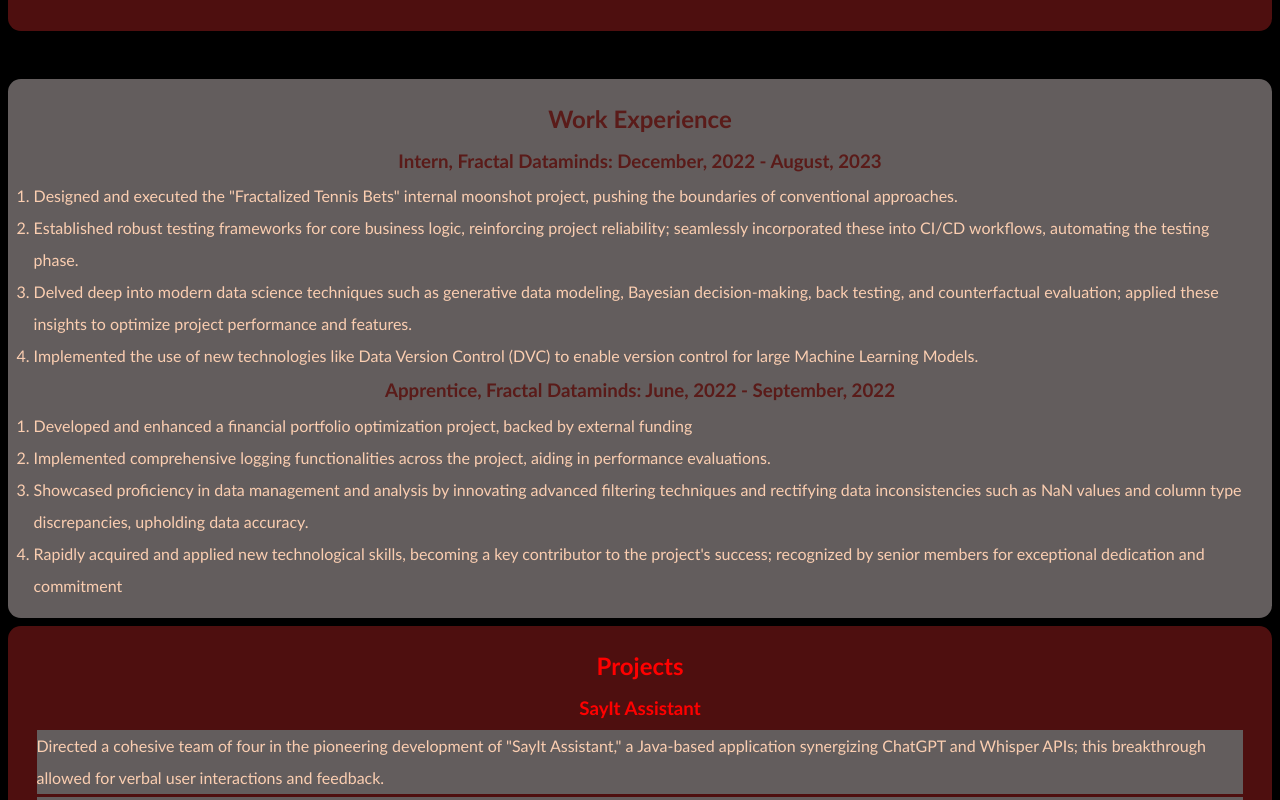
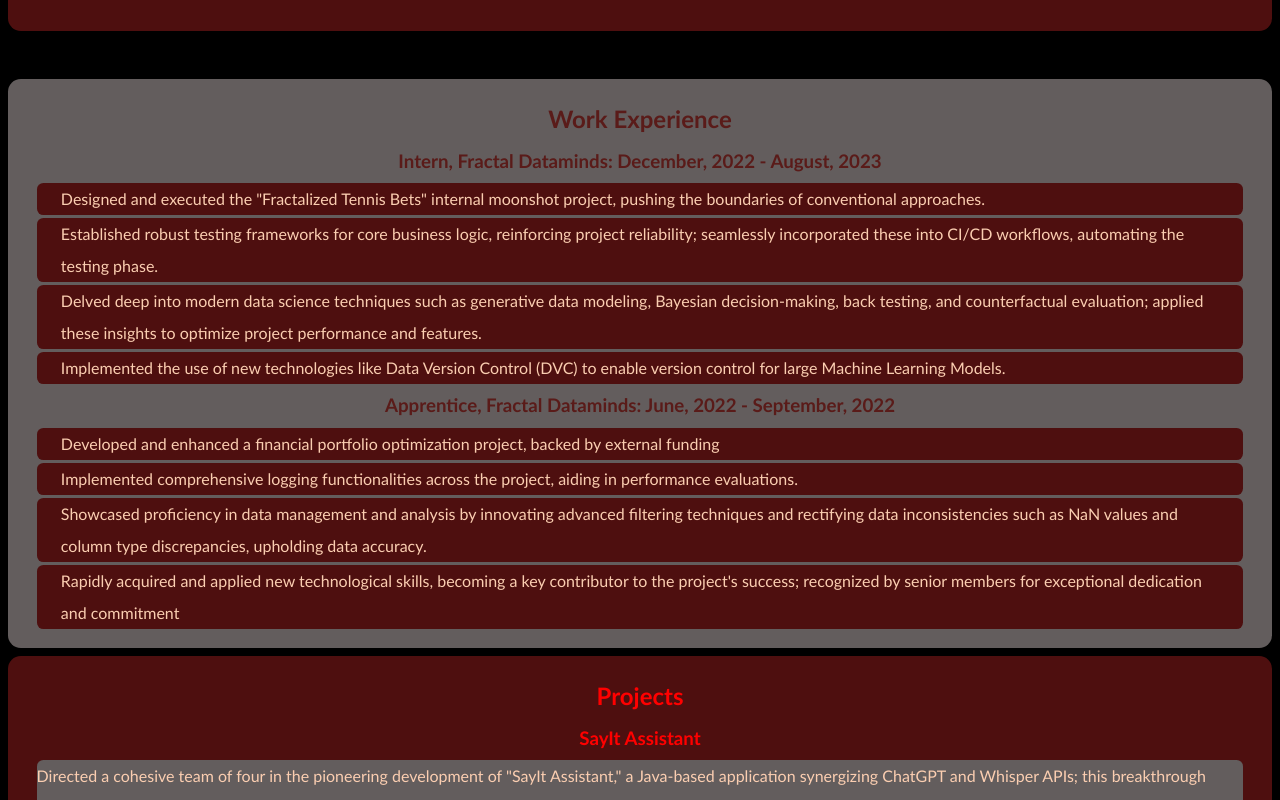
Before and after one commit to knarula2099/CSE_134B_HW3, a plain HTML site: page index.html in a window 1280 px wide. Shown: the part 2000-2800 px from the top of the page. Drawn offline with Linux system fonts and the light colour scheme.

Commit message:
minor style fix

```diff
--- a/style.css
+++ b/style.css
@@ -39,6 +39,11 @@ h1, h2, h3{
 p {
     text-align: left;
     color: var(--paragraph-text-color, rgb(255, 255, 255));
+}
+
+ol, ul {
+    padding: 1dvh;
+    font-size: 1rem;
 }
 
 section {
@@ -224,22 +229,39 @@ section {
 }
 
 .primary:has(ul){
-    & ul {
-        list-style-type: none;
+    & ul{
+        list-style: none;
+        padding: 0;
+        justify-content: space-evenly;
         & li {
-           background: var(--secondary-section-color);
-           margin: 3px;
+            background: var(--secondary-section-color);
+            margin: 3px;
+            border-radius: 0.5dvw;
         }
+    }
+    & li {
+        background: var(--secondary-section-color);
+        margin: 3px;
+        border-radius: 0.5dvw;
     }
 }
 
-.secondary:has(ul){
-    & ul {
-        list-style-type: none;
+.secondary:has(ol) {
+    & ol {
+        list-style: none;
+        padding: 0;
+        justify-content: space-evenly;
         & li {
-           background: var(--primary-section-color);
-           margin: 3px;
+            background: var(--primary-section-color);
+            margin: 3px;
+            border-radius: 0.5dvw;
+            padding: 0 2%;
         }
+    }
+    & li {
+        background: var(--primary-section-color);
+        margin: 3px;
+        border-radius: 0.5dvw;
     }
 }
 
```
